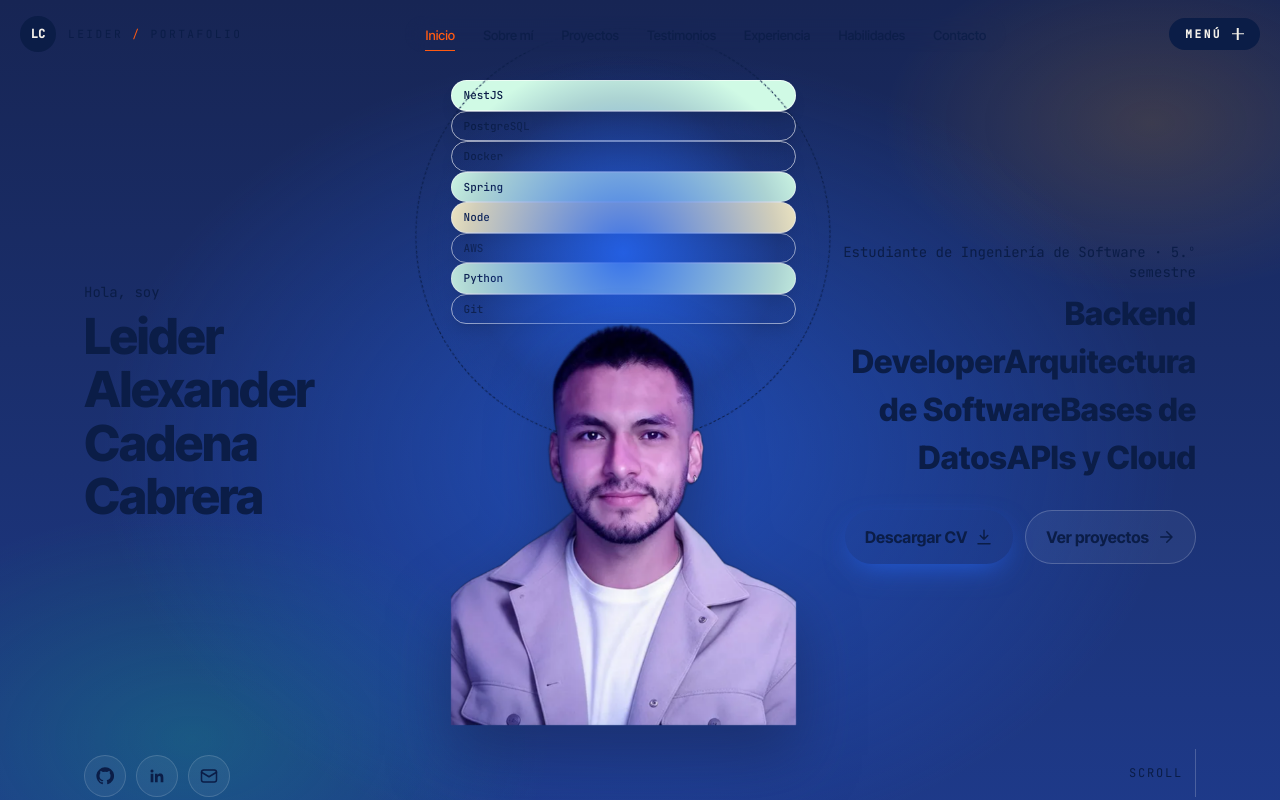
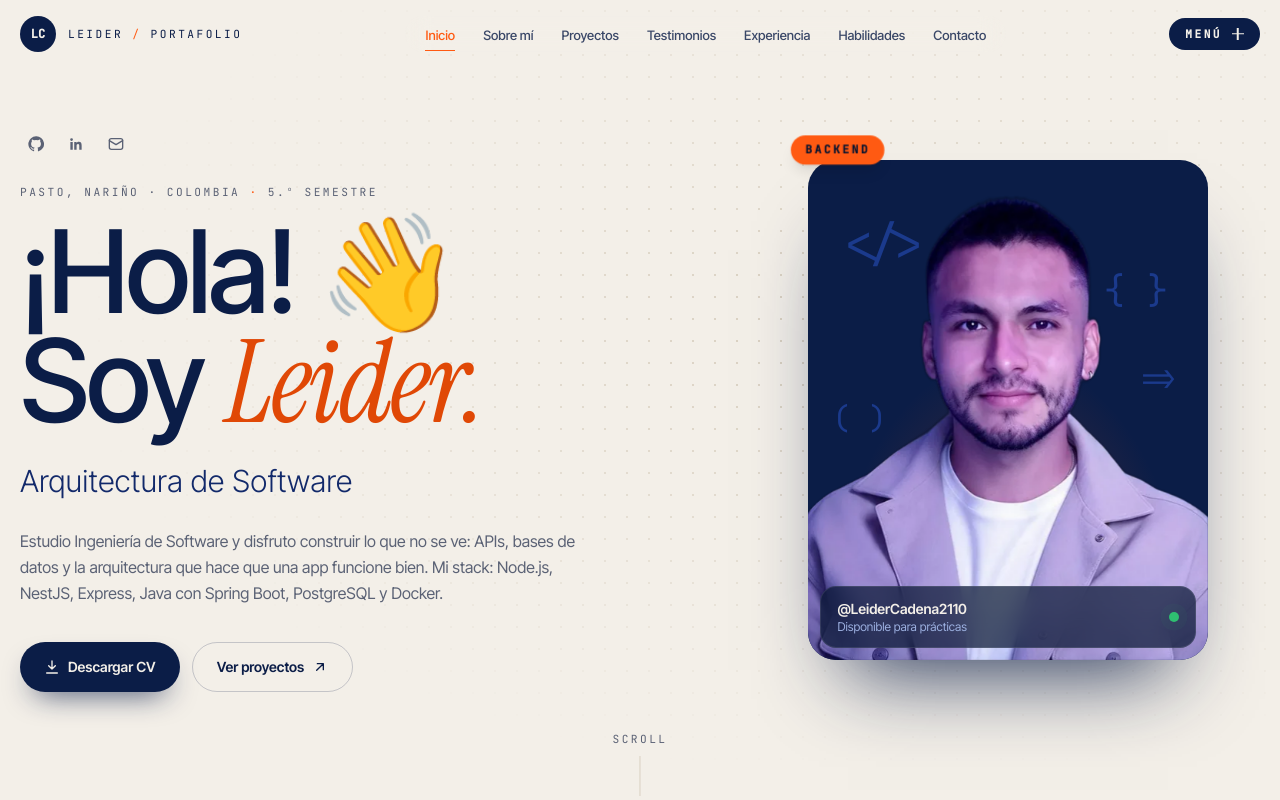
Before and after one commit to LeiderCadena2110/My_Portfolio, a Next.js app in the folder mi-portafolio/: page / in a window 1280 px wide. Shown: the top 800 px of the page. Built offline with nearby package versions, Linux system fonts and the light colour scheme.

Commit message:
feat(hero): saludo editorial con nombre en serif, rol que se escribe solo y tarjeta 3D de la foto

```diff
--- a/mi-portafolio/components/Hero.tsx
+++ b/mi-portafolio/components/Hero.tsx
@@ -1,132 +1,137 @@
 "use client";
 
+import Image from "next/image";
 import { useEffect, useRef, useState } from "react";
 import { profile } from "@/data/profile";
 import Icon from "./Icons";
 
 /* =============================================================================
-   2. BIENVENIDA / HERO CON CV
-   Nombre grande · rol · foto · frase corta · botón «Descargar CV» (obligatorio)
-   · botón secundario «Ver proyectos». Foto con órbita 3D de tecnologías.
+   2. HERO + CV
+   Nombre, rol que se escribe solo, foto, frase de presentación,
+   botón "Descargar CV" (obligatorio) y botón secundario "Ver proyectos".
    ============================================================================= */
-const orbitChips = ["NestJS", "PostgreSQL", "Docker", "Spring", "Node", "AWS", "Python", "Git"];
+
+/* Rol que se escribe y se borra letra por letra, con cursor de bloque */
+function useTypewriter(words: string[]) {
+  const [text, setText] = useState(words[0]);
+  useEffect(() => {
+    if (window.matchMedia("(prefers-reduced-motion: reduce)").matches) return;
+    let w = 0, i = words[0].length, deleting = true, t: ReturnType<typeof setTimeout>;
+    const tick = () => {
+      const word = words[w];
+      i += deleting ? -1 : 1;
+      setText(word.slice(0, i));
+      let delay = deleting ? 45 : 85;
+      if (!deleting && i === word.length) { deleting = true; delay = 1800; }
+      else if (deleting && i === 0) { deleting = false; w = (w + 1) % words.length; delay = 350; }
+      t = setTimeout(tick, delay);
+    };
+    t = setTimeout(tick, 2200);
+    return () => clearTimeout(t);
+  }, [words]);
+  return text;
+}
 
 export default function Hero() {
-  const [role, setRole] = useState(0);
-  const [leaving, setLeaving] = useState<number | null>(null);
-  const stage = useRef<HTMLDivElement>(null);
+  const role = useTypewriter(profile.roles);
+  const card = useRef<HTMLDivElement>(null);
 
-  // Palabra que cambia cada 2,6 s
-  useEffect(() => {
-    if (window.matchMedia("(prefers-reduced-motion: reduce)").matches) return;
-    let current = 0;
-    const id = setInterval(() => {
-      setLeaving(current);
-      current = (current + 1) % profile.roles.length;
-      setRole(current);
-    }, 2600);
-    return () => clearInterval(id);
-  }, []);
+  // Inclinación 3D suave de la tarjeta de la foto al mover el mouse
+  const onMove = (e: React.PointerEvent) => {
+    const el = card.current;
+    if (!el || e.pointerType !== "mouse") return;
+    const r = el.getBoundingClientRect();
+    const x = (e.clientX - r.left) / r.width - 0.5;
+    const y = (e.clientY - r.top) / r.height - 0.5;
+    el.style.transform = `rotateY(${x * 10}deg) rotateX(${-y * 10}deg)`;
+  };
+  const onLeave = () => { if (card.current) card.current.style.transform = ""; };
 
-  // Inclina la foto con el mouse (efecto 3D)
-  const onMove = (e: React.PointerEvent) => {
-    if (e.pointerType !== "mouse" || !stage.current) return;
-    const x = e.clientX / window.innerWidth - 0.5;
-    const y = e.clientY / window.innerHeight - 0.5;
-    stage.current.style.transform = `rotateY(${x * 18}deg) rotateX(${-y * 10}deg)`;
-  };
+  const socials = [
+    { icon: "github" as const, href: profile.github, label: "GitHub" },
+    { icon: "linkedin" as const, href: profile.linkedin, label: "LinkedIn" },
+    { icon: "mail" as const, href: `mailto:${profile.email}`, label: "Correo" },
+  ];
 
   return (
-    <section
-      id="inicio"
-      onPointerMove={onMove}
-      onPointerLeave={() => stage.current && (stage.current.style.transform = "")}
-      className="relative flex min-h-svh items-center overflow-hidden pt-24 pb-24 lg:pt-20
-        bg-[radial-gradient(ellipse_60%_70%_at_50%_55%,rgba(37,99,235,.55),transparent_70%),radial-gradient(ellipse_40%_40%_at_15%_90%,rgba(16,185,129,.25),transparent_70%),radial-gradient(ellipse_30%_30%_at_90%_15%,rgba(245,158,11,.16),transparent_70%),linear-gradient(180deg,#172554,#1e3a8a)]"
-    >
-      <div className="bg-grid pointer-events-none absolute inset-0" aria-hidden="true" />
+    <section id="inicio" data-theme="light" className="relative overflow-hidden bg-pearl pt-28 pb-24 sm:pt-32 lg:pb-32">
+      <div aria-hidden="true" className="bg-dots pointer-events-none absolute inset-0 text-pearl-300 [mask-image:radial-gradient(ellipse_at_70%_40%,#000_10%,transparent_65%)]" />
 
-      <div className="relative mx-auto grid w-full max-w-6xl items-center gap-8 px-5 text-center lg:grid-cols-[1fr_1.05fr_1.1fr] lg:text-left">
-        {/* Izquierda: nombre */}
-        <div>
-          <p className="enter mb-2 font-mono text-sm text-brand-light" style={{ ["--d" as string]: 0 }}>Hola, soy</p>
-          <h1 className="enter font-display text-[clamp(2rem,4.6vw,3.1rem)] leading-[1.08] font-extrabold tracking-tight text-snow" style={{ ["--d" as string]: 1 }}>
-            Leider Alexander <span className="text-gradient">Cadena Cabrera</span>
+      <div className="relative mx-auto grid max-w-7xl items-center gap-14 px-5 lg:grid-cols-[1.15fr_.85fr]">
+        <div className="min-w-0">
+          <div className="enter flex items-center gap-2" style={{ ["--d" as string]: 0 }}>
+            {socials.map((s) => (
+              <a key={s.label} href={s.href} target={s.icon === "mail" ? undefined : "_blank"} rel="noopener noreferrer" aria-label={s.label}
+                className="grid size-8 place-items-center rounded-full text-stone transition hover:bg-sapphire-900 hover:text-pearl">
+                <Icon name={s.icon} className="size-4" />
+              </a>
+            ))}
+          </div>
+
+          <p className="enter kicker mt-6 text-stone" style={{ ["--d" as string]: 1 }}>
+            {profile.location} <span className="text-ember">·</span> {profile.semester}
+          </p>
+
+          <h1 className="enter mt-4 font-display text-[clamp(3rem,9vw,7.2rem)] leading-[.95] font-medium tracking-tight text-sapphire-900" style={{ ["--d" as string]: 2 }}>
+            ¡Hola! 👋
+            <br />
+            Soy <em className="font-serif font-normal text-ember-600 italic">{profile.firstName}.</em>
           </h1>
-        </div>
 
-        {/* Centro: foto con órbita 3D */}
-        <div className="enter mx-auto w-[min(270px,66vw)] [perspective:1200px] lg:w-[min(27vw,350px)]" style={{ ["--d" as string]: 2 }}>
-          <div ref={stage} className="stage relative aspect-[520/604]">
-            <div className="absolute top-[-4%] left-1/2 aspect-square w-[115%] -translate-x-1/2 rounded-full bg-[radial-gradient(circle,rgba(37,99,235,.9)_0%,rgba(30,58,138,.2)_55%,transparent_70%)]" aria-hidden="true" />
-            <div className="absolute top-[-8%] left-1/2 aspect-square w-[120%] -translate-x-1/2 animate-[spin_40s_linear_infinite] rounded-full border border-dashed border-brand-light/35" aria-hidden="true" />
-            <ul className="orbit" aria-hidden="true">
-              {orbitChips.map((c, i) => (
-                <li
-                  key={c}
-                  style={{ ["--a" as string]: `${(360 / orbitChips.length) * i}deg` }}
-                  className={`rounded-full border border-white/60 px-3 py-1.5 font-mono text-[11px] font-medium text-ink shadow-lg max-lg:[--r:160px] lg:[--r:205px] ${i % 3 === 0 ? "bg-emerald-100" : i % 4 === 0 ? "bg-amber-100" : "bg-brand-soft"}`}
-                >
-                  {c}
-                </li>
-              ))}
-            </ul>
-            {/* ✏️ Tu foto: public/images/leider-cutout.webp (fondo transparente) */}
-            {/* eslint-disable-next-line @next/next/no-img-element */}
-            <img
-              src="/images/leider-cutout.webp"
-              alt={`Foto de ${profile.name}`}
-              width={520}
-              height={604}
-              fetchPriority="high"
-              className="photo-fade relative size-full object-contain object-bottom drop-shadow-[0_30px_30px_rgba(23,37,84,.55)] [transform:translateZ(40px)]"
-            />
+          <p className="enter mt-5 min-h-[1.4em] text-[clamp(1.25rem,2.6vw,1.9rem)] font-light text-sapphire-800" style={{ ["--d" as string]: 3 }} aria-label={profile.roles.join(", ")}>
+            <span aria-hidden="true">{role}<span className="caret" /></span>
+          </p>
+
+          <p className="enter mt-6 max-w-xl leading-relaxed text-stone" style={{ ["--d" as string]: 4 }}>
+            {profile.greeting}
+          </p>
+
+          <div className="enter mt-9 flex flex-wrap gap-3" style={{ ["--d" as string]: 5 }}>
+            <a href={profile.cvUrl} download
+              className="ripple inline-flex items-center gap-2 rounded-full bg-sapphire-900 px-6 py-3.5 text-sm font-semibold whitespace-nowrap text-pearl shadow-[0_14px_30px_-14px_rgba(11,29,71,.9)] transition hover:-translate-y-0.5 hover:bg-sapphire-800">
+              <Icon name="download" className="size-4" /> Descargar CV
+            </a>
+            <a href="#proyectos"
+              className="ripple arrow-link inline-flex items-center gap-2 rounded-full border border-sapphire-900/20 px-6 py-3.5 text-sm font-semibold whitespace-nowrap text-sapphire-900 transition hover:border-ember hover:text-ember-700">
+              Ver proyectos <Icon name="external" className="size-4" />
+            </a>
           </div>
         </div>
 
-        {/* Derecha: rol, frase y botones */}
-        <div className="lg:text-right">
-          <p className="enter mb-2 font-mono text-sm text-brand-light" style={{ ["--d" as string]: 2 }}>
-            {profile.role} · {profile.semester}
-          </p>
-          <p className="enter mb-4 font-display text-[clamp(1.4rem,2.5vw,2.1rem)] font-extrabold text-sun" style={{ ["--d" as string]: 3 }} aria-live="polite">
-            <span className="roles">
-              {profile.roles.map((r, i) => (
-                <span key={r} className={i === role ? "on" : i === leaving ? "off" : ""}>{r}</span>
-              ))}
+        {/* Tarjeta de la foto */}
+        <div className="enter mx-auto w-full max-w-[400px] [perspective:1200px]" style={{ ["--d" as string]: 3 }} onPointerMove={onMove} onPointerLeave={onLeave}>
+          <div ref={card} className="relative transition-transform duration-300 ease-out [transform-style:preserve-3d]">
+            <div className="relative aspect-[4/5] overflow-hidden rounded-[28px] bg-sapphire-900 shadow-[0_50px_80px_-40px_rgba(11,29,71,.9)]">
+              {/* Símbolos de código de fondo */}
+              <div aria-hidden="true" className="absolute inset-0 font-mono text-sapphire-700 select-none">
+                <span className="absolute top-[12%] left-[8%] text-5xl">&lt;/&gt;</span>
+                <span className="absolute top-[22%] right-[10%] text-4xl">{"{ }"}</span>
+                <span className="absolute top-[48%] left-[6%] text-3xl">( )</span>
+                <span className="absolute top-[40%] right-[8%] text-3xl">=&gt;</span>
+              </div>
+              <div aria-hidden="true" className="absolute inset-x-0 bottom-0 h-2/3 bg-[radial-gradient(ellipse_at_50%_100%,rgba(255,90,18,.35),transparent_65%)]" />
+              <Image src="/images/leider-cutout.webp" alt={`Foto de ${profile.name}`} fill priority sizes="(max-width: 1024px) 90vw, 400px"
+                className="object-contain object-bottom [transform:translateZ(30px)]" />
+
+              {/* Etiqueta inferior */}
+              <div className="absolute inset-x-3 bottom-3 flex items-center justify-between gap-3 rounded-2xl border border-pearl/10 bg-sapphire-950/70 px-4 py-3 backdrop-blur-md">
+                <div className="min-w-0">
+                  <p className="truncate text-sm font-semibold text-pearl">@{profile.githubUser}</p>
+                  <p className="text-xs text-sapphire-300">Disponible para prácticas</p>
+                </div>
+                <span className="ping-soft size-2.5 shrink-0 rounded-full bg-online" aria-label="Disponible" />
+              </div>
+            </div>
+            <span className="float-y absolute -top-4 -left-4 rounded-full bg-ember px-3.5 py-1.5 kicker font-bold text-sapphire-950 shadow-lg [transform:translateZ(60px)]">
+              Backend
             </span>
-          </p>
-          <p className="enter mx-auto mb-7 max-w-md text-haze lg:mr-0" style={{ ["--d" as string]: 4 }}>{profile.tagline}</p>
-
-          <div className="enter flex flex-col justify-center gap-3 sm:flex-row lg:justify-end" style={{ ["--d" as string]: 5 }}>
-            {/* Botón obligatorio: descarga public/cv.pdf */}
-            <a href={profile.cvUrl} download className="ripple group inline-flex items-center justify-center gap-2 whitespace-nowrap rounded-full bg-brand px-5 py-3.5 font-bold text-snow shadow-[0_10px_30px_-10px_rgba(37,99,235,.9)] transition hover:-translate-y-1 hover:bg-brand-dark">
-              Descargar CV <Icon name="download" className="size-[18px] transition group-hover:translate-y-0.5" />
-            </a>
-            <a href="#proyectos" className="ripple group inline-flex items-center justify-center gap-2 whitespace-nowrap rounded-full border border-white/20 bg-white/5 px-5 py-3.5 font-bold text-snow transition hover:-translate-y-1 hover:border-mint hover:bg-mint/15">
-              Ver proyectos <Icon name="arrow" className="size-[18px] transition group-hover:translate-x-1" />
-            </a>
           </div>
         </div>
       </div>
 
-      {/* Redes + indicador de scroll */}
-      <ul className="enter absolute bottom-6 left-1/2 flex -translate-x-1/2 gap-2.5 lg:left-[max(1.25rem,calc((100vw-72rem)/2+1.25rem))] lg:translate-x-0" style={{ ["--d" as string]: 6 }} aria-label="Redes">
-        {[
-          { href: profile.github, icon: "github" as const, label: "GitHub" },
-          { href: profile.linkedin, icon: "linkedin" as const, label: "LinkedIn" },
-          { href: `mailto:${profile.email}`, icon: "mail" as const, label: "Correo" },
-        ].map((s) => (
-          <li key={s.label}>
-            <a href={s.href} target={s.href.startsWith("http") ? "_blank" : undefined} rel="noopener noreferrer" aria-label={s.label}
-              className="grid size-[42px] place-items-center rounded-full border border-white/15 bg-white/5 text-haze transition hover:-translate-y-1 hover:border-brand-light hover:bg-brand/35 hover:text-snow">
-              <Icon name={s.icon} className="size-[18px]" />
-            </a>
-          </li>
-        ))}
-      </ul>
-      <a href="#sobre-mi" aria-label="Bajar a Sobre mí" className="absolute right-[max(1.25rem,calc((100vw-72rem)/2+1.25rem))] bottom-6 hidden items-center gap-3 font-mono text-xs tracking-[.15em] text-haze uppercase lg:flex">
-        Scroll <span className="relative h-12 w-px overflow-hidden bg-white/20"><span className="drip absolute inset-0 bg-mint" /></span>
+      <a href="#sobre-mi" aria-label="Bajar a Sobre mí" className="absolute bottom-6 left-1/2 hidden -translate-x-1/2 flex-col items-center gap-2 text-stone lg:flex">
+        <span className="kicker">Scroll</span>
+        <span className="h-10 w-px overflow-hidden bg-pearl-300"><span className="scroll-cue block h-1/2 w-px bg-ember" /></span>
       </a>
     </section>
   );
```
